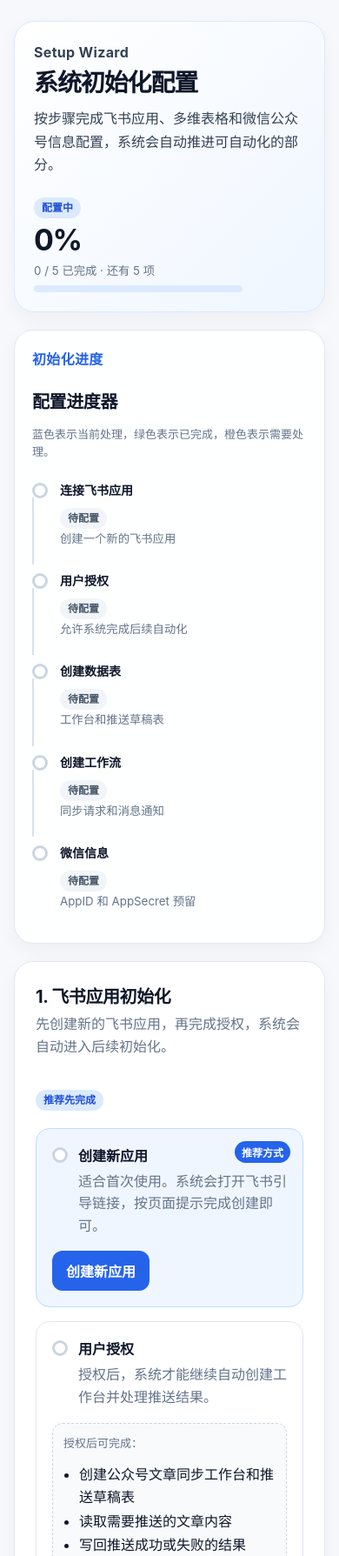
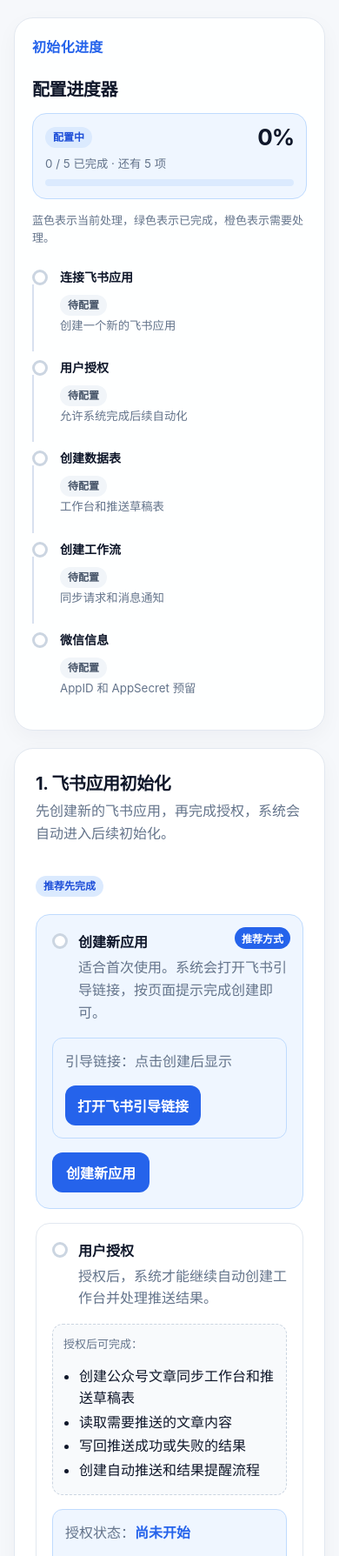
Before and after one commit to LyraWang6688/wechat-article-pilot, a website: page public/index.html in a window 390 px wide. Shown: the top 1789 px of the page at 87% size. Drawn offline with Linux system fonts and the light colour scheme.

Commit message:
fix: return stable feishu auth links

```diff
--- a/public/app.js
+++ b/public/app.js
@@ -67,10 +67,11 @@ function buildNotice(title, payload, ok) {
 
   const raw = payload?.data?.raw;
   const verificationUrl = normalizeUrl(
-    findDeepValue(raw, ["verification_url", "verification_uri", "verification_uri_complete", "verificationUrl", "verificationUri"])
+    payload?.data?.verificationUrl ||
+      findDeepValue(raw, ["verification_url", "verification_uri", "verification_uri_complete", "verificationUrl", "verificationUri"])
   );
   const userCode = findDeepValue(raw, ["user_code", "userCode"]);
-  const deviceCode = findDeepValue(raw, ["device_code", "deviceCode"]);
+  const deviceCode = payload?.data?.deviceCode || findDeepValue(raw, ["device_code", "deviceCode"]);
   const configInitUrl = normalizeUrl(payload?.data?.verificationUrl || "");
   const baseToken = payload?.data?.baseToken || findDeepValue(raw, ["base_token", "baseToken", "app_token", "appToken"]);
   const tableId = payload?.data?.tableId || findDeepValue(raw, ["table_id", "tableId"]);
@@ -332,6 +333,25 @@ function stopConfigInitPolling() {
   }
 }
 
+function setConfigLink(value) {
+  const link = $("configLinkStatus");
+  const text = $("configLinkText");
+  const url = normalizeUrl(value);
+  if (!link || !text) {
+    return;
+  }
+  if (!url) {
+    link.hidden = true;
+    link.removeAttribute("href");
+    text.hidden = false;
+    text.textContent = "点击创建后显示";
+    return;
+  }
+  link.hidden = false;
+  link.href = url;
+  text.hidden = true;
+}
+
 function pollConfigInitStatus(sessionId, attempt = 0) {
   stopConfigInitPolling();
   if (!sessionId || attempt >= 300) {
@@ -342,6 +362,7 @@ function pollConfigInitStatus(sessionId, attempt = 0) {
     try {
       const payload = await requestJson(`/api/lark/shared/config/init/status?sessionId=${encodeURIComponent(sessionId)}`);
       showResult("创建新应用", payload);
+      setConfigLink(payload.data?.verificationUrl);
       if (payload.data?.status === "completed") {
         setTodoStatus("createAppTodo", "done");
         stopConfigInitPolling();
@@ -518,6 +539,7 @@ function restoreProgress() {
     }
   });
   setDeviceCode("");
+  setConfigLink("");
   setAuthLink("");
   updateWorkspaceLink();
   updateWechatTodos();
@@ -583,14 +605,8 @@ $("startLoginBtn").addEventListener("click", async (event) => {
       body: JSON.stringify({ scopes: P0_REQUIRED_USER_SCOPES })
     })
   );
-  const deviceCode = findDeepValue(payload?.data?.raw, ["device_code", "deviceCode"]);
-  const verificationUrl = findDeepValue(payload?.data?.raw, [
-    "verification_url",
-    "verification_uri",
-    "verification_uri_complete",
-    "verificationUrl",
-    "verificationUri"
-  ]);
+  const deviceCode = payload?.data?.deviceCode || "";
+  const verificationUrl = payload?.data?.verificationUrl || "";
   setDeviceCode(deviceCode);
   setAuthLink(verificationUrl);
   setTodoStatus("authTodo", deviceCode ? "active" : "warn");
--- a/public/index.html
+++ b/public/index.html
@@ -8,25 +8,19 @@
   </head>
   <body>
     <main class="layout">
-      <section class="setup-overview" aria-label="初始化总览">
-        <div>
-          <p class="eyebrow">Setup Wizard</p>
-          <h1>系统初始化配置</h1>
-          <p>按步骤完成飞书应用、多维表格和微信公众号信息配置，系统会自动推进可自动化的部分。</p>
-        </div>
-        <div class="overview-status">
-          <span id="overviewStatus" class="status-badge active">配置中</span>
-          <strong><span id="overviewPercent">0</span>%</strong>
+      <aside class="progress-panel" aria-label="初始化进度">
+        <p class="eyebrow">初始化进度</p>
+        <h2>配置进度器</h2>
+        <div class="sidebar-overview">
+          <div>
+            <span id="overviewStatus" class="status-badge active">配置中</span>
+            <strong><span id="overviewPercent">0</span>%</strong>
+          </div>
           <small><span id="overviewCompletedCount">0</span> / 5 已完成 · 还有 <span id="overviewRemainingCount">5</span> 项</small>
           <div class="progress-track" aria-hidden="true">
             <span id="overviewBar" style="width: 0%"></span>
           </div>
         </div>
-      </section>
-
-      <aside class="progress-panel" aria-label="初始化进度">
-        <p class="eyebrow">初始化进度</p>
-        <h2>配置进度器</h2>
         <p class="progress-summary">蓝色表示当前处理，绿色表示已完成，橙色表示需要处理。</p>
         <ol class="progress-list">
           <li id="progressCreateApp" class="progress-item pending">
@@ -102,6 +96,10 @@
                 <h3>创建新应用</h3>
                 <p>适合首次使用。系统会打开飞书引导链接，按页面提示完成创建即可。</p>
               </div>
+            </div>
+            <div class="auto-panel inline-action-panel">
+              <p>引导链接：<span id="configLinkText">点击创建后显示</span></p>
+              <a id="configLinkStatus" class="notice-link compact-link" href="#" target="_blank" rel="noreferrer" hidden>打开飞书引导链接</a>
             </div>
             <div class="actions todo-actions">
               <button id="initConfigBtn">创建新应用</button>
--- a/public/styles.css
+++ b/public/styles.css
@@ -92,49 +92,11 @@ h3 {
   gap: 20px;
   align-items: start;
   width: min(1280px, calc(100% - 32px));
-  margin: 24px auto 56px;
-}
-
-.setup-overview {
-  grid-column: 1 / -1;
-  display: grid;
-  grid-template-columns: minmax(0, 1fr) 280px;
-  gap: 24px;
-  align-items: end;
-  padding: 28px;
-  border: 1px solid #dbeafe;
-  border-radius: 24px;
-  background: linear-gradient(135deg, #ffffff 0%, #eff6ff 100%);
-  box-shadow: var(--shadow);
-}
-
-.setup-overview p {
-  max-width: 720px;
-  margin-bottom: 0;
-  color: var(--color-text-body);
-  line-height: 1.65;
-}
-
-.overview-status {
-  display: grid;
-  gap: 8px;
-  justify-items: end;
-  text-align: right;
-}
-
-.overview-status strong {
-  color: var(--color-text-main);
-  font-size: 34px;
-  line-height: 1;
-  letter-spacing: -0.04em;
-}
-
-.overview-status small {
-  color: var(--color-text-muted);
+  margin: 20px auto 56px;
 }
 
 .progress-track {
-  width: min(240px, 100%);
+  width: 100%;
   height: 8px;
   overflow: hidden;
   border-radius: 999px;
@@ -238,6 +200,34 @@ h3 {
 
 .progress-panel h2 {
   margin-bottom: 0;
+}
+
+.sidebar-overview {
+  display: grid;
+  gap: 8px;
+  padding: 14px;
+  border: 1px solid var(--color-primary-border);
+  border-radius: 16px;
+  background: var(--color-primary-soft);
+}
+
+.sidebar-overview > div {
+  display: flex;
+  align-items: center;
+  justify-content: space-between;
+  gap: 10px;
+}
+
+.sidebar-overview strong {
+  color: var(--color-text-main);
+  font-size: 26px;
+  line-height: 1;
+  letter-spacing: -0.04em;
+}
+
+.sidebar-overview small {
+  color: var(--color-text-muted);
+  line-height: 1.45;
 }
 
 .progress-summary {
@@ -684,16 +674,6 @@ pre {
 }
 
 @media (max-width: 760px) {
-  .setup-overview {
-    grid-template-columns: 1fr;
-    padding: 22px;
-  }
-
-  .overview-status {
-    justify-items: start;
-    text-align: left;
-  }
-
   .card-header {
     flex-direction: column;
   }
```
Also changed, not shown: src/services/larkShared.service.ts (+56 -1 lines).
